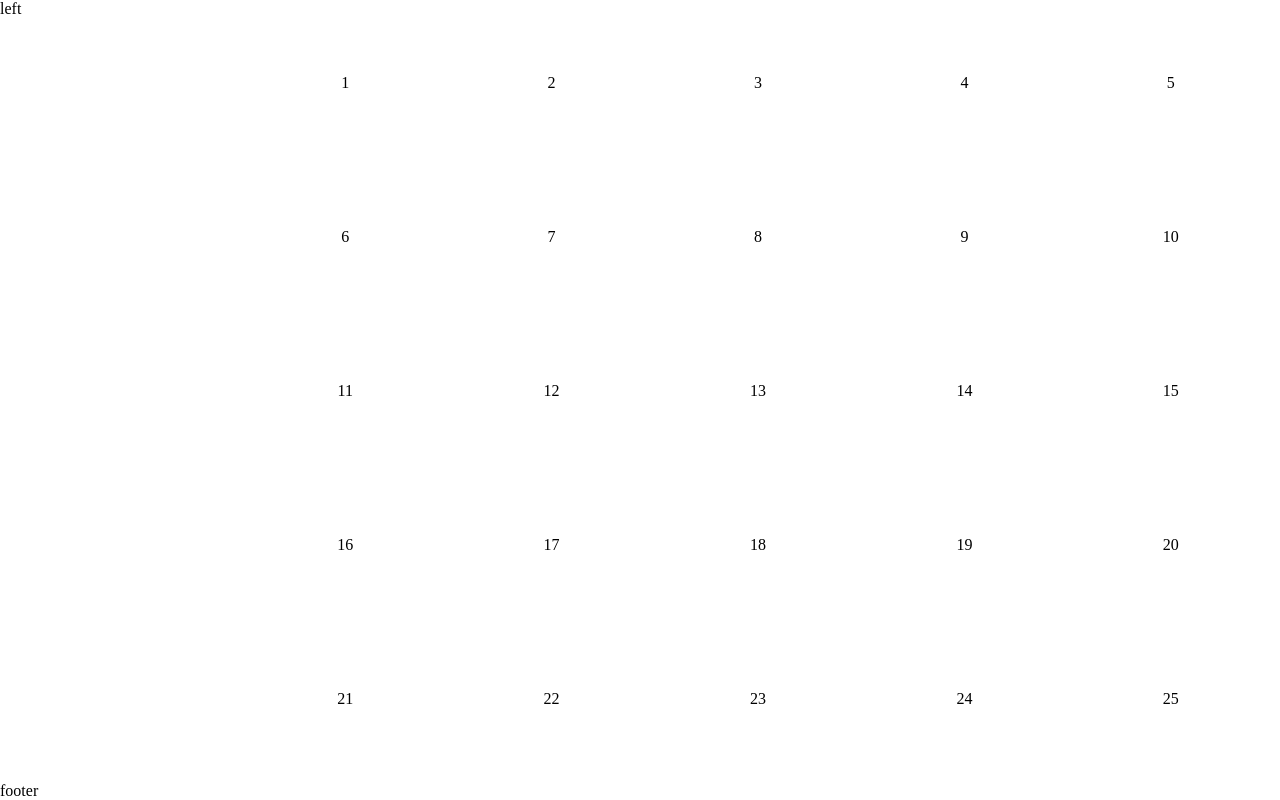
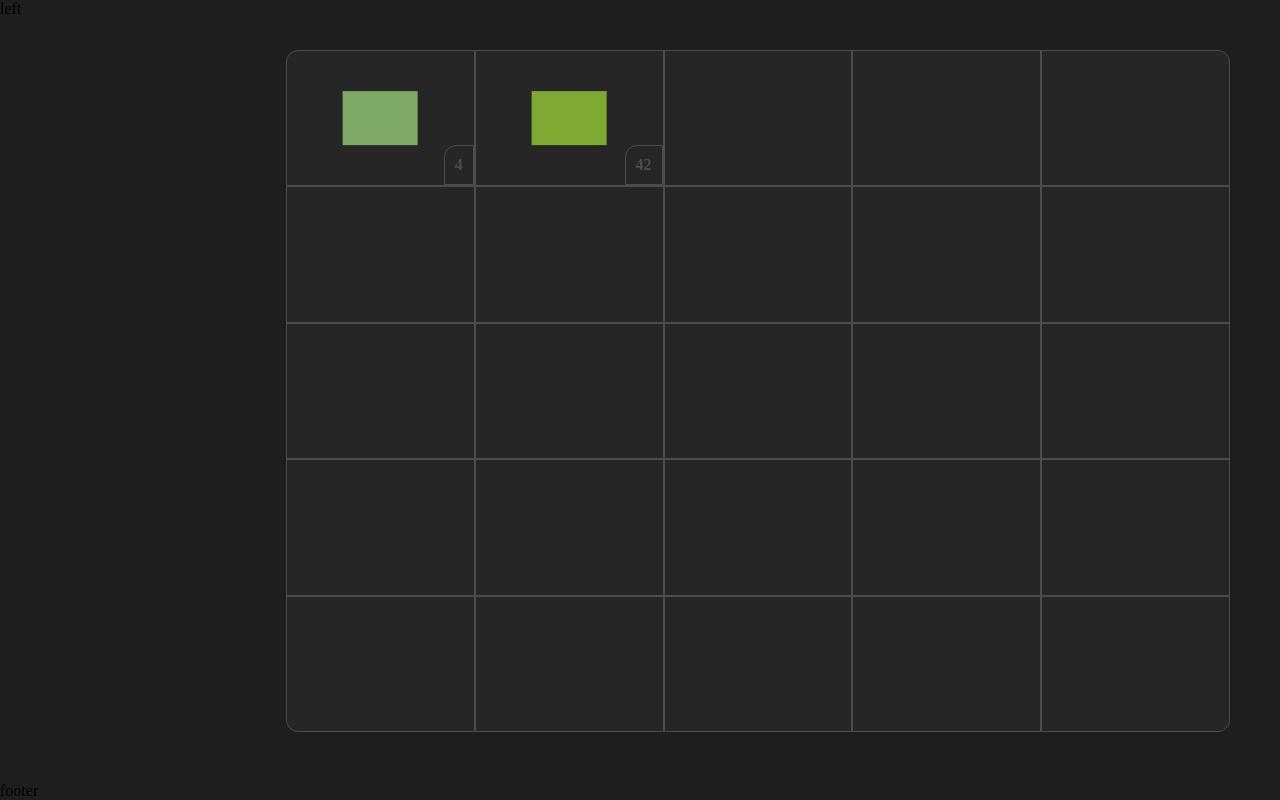
Before and after one commit to VvLlAa/ProductCards, a Vue app: page / in a window 1280 px wide. Built offline with nearby package versions, Linux system fonts and the light colour scheme; the HTML template or start-up script is replaced by a standard one.

Commit message:
feat: Created the basic structure of containers, grids, elements, and modal windows.

```diff
--- a/src/assets/base.css
+++ b/src/assets/base.css
@@ -3,3 +3,7 @@
   margin: 0;
   box-sizing: border-box;
 }
+
+body {
+  background-color: #1E1E1E;
+}
--- a/src/components/InventoryView.vue
+++ b/src/components/InventoryView.vue
@@ -3,6 +3,7 @@
 import LeftBlock from "@/components/LeftBlock/LeftBlock.vue";
 import RightBlock from "@/components/RightBlock/RightBlock.vue";
 import FooterBlock from "@/components/FooterBlock/FooterBlock.vue";
+import ModalWindow from "@/components/ModalWindow/ModalWindow.vue";
 </script>
 <template>
   <div class="inventory-view">
--- /dev/null
+++ b/src/components/ModalWindow/ModalWindow.vue
@@ -0,0 +1,129 @@
+<script setup lang="ts">
+import {useMainStore} from "@/stores/MainStore.ts";
+import {ref} from "vue";
+
+const MainStore = useMainStore();
+
+const removeBtn = ref<boolean>(false);
+
+const removeItem = () => {
+  removeBtn.value = !removeBtn.value ;
+};
+</script>
+
+<template>
+  <span
+      @click="MainStore.isOpenModalWindow = false"
+      v-if="MainStore.isOpenModalWindow"
+      class="close-modal"
+  />
+  <div
+      v-if="MainStore.isOpenModalWindow"
+      class="modal-window"
+  >
+    <div class="modal-window__content">
+      <div
+          @click="MainStore.isOpenModalWindow = false"
+          class="modal-window__close"
+      >
+        X
+      </div>
+      <div
+          class="modal-window__header"
+          :style="MainStore.contentModal?.color ? { 'background-color': `rgba(${MainStore.contentModal?.color})` } : {}"
+      />
+      <div class="modal-window__body">
+        <div class="modal-window__element"/>
+      </div>
+      <div class="modal-window__footer">
+        <button
+            @click="removeItem"
+            v-if="removeBtn"
+            class="modal-window__remove-btn"
+        >
+          Удалить предмет
+        </button>
+        <div v-else>
+          <input
+              placeholder="Введите количество"
+              type="text"
+              class="modal-window__remove-input"
+          >
+          <div>
+            <button @click="removeItem" class="modal-window__cancellation-btn">Отмена</button>
+            <button class="modal-window__confirm-btn">Подтвердить</button>
+          </div>
+        </div>
+      </div>
+    </div>
+  </div>
+</template>
+
+<style scoped lang="scss">
+.close-modal {
+  position: absolute;
+  width: 100%;
+  height: 100%;
+  cursor: pointer;
+}
+
+.modal-window {
+  position: absolute;
+  padding: 40px;
+  top: 50px;
+  right: 50px;
+  width: 40%;
+  height: calc(100% - 100px);
+  background-color: #262626;
+  border: 1px solid #4D4D4D;
+  border-radius: 12px;
+
+
+  &__content {
+    display: flex;
+    flex-direction: column;
+    width: 100%;
+    height: 100%;
+  }
+
+  &__close {
+    color: #fff;
+  }
+
+  &__header {
+    width: 100%;
+    height: 30%;
+  }
+
+  &__body {
+    flex-grow: 1;
+    border-top: 1px solid #4D4D4D;
+    border-bottom: 1px solid #4D4D4D;
+  }
+
+  &__footer {
+    margin-top: 16px;
+  }
+
+  &__remove-btn {
+    width: 100%;
+    padding: 20px 0;
+    background-color: #FA7272;
+    border-radius: 8px;
+    border: none;
+    color: #fff;
+    font-size: 14px;
+  }
+
+  &__remove-input {
+    height: 40px;
+    width: 100%;
+    padding: 10px;
+    border: 1px solid #4D4D4D;
+    background: none;
+    font-size: 16px;
+    color: #fff;
+  }
+}
+
+</style>
--- a/src/components/RightBlock/RightBlock.vue
+++ b/src/components/RightBlock/RightBlock.vue
@@ -1,7 +1,40 @@
 <script setup lang="ts">
-import {ref} from "vue";
+import {onMounted, ref} from "vue";
+import {type ListContentType, useMainStore} from "@/stores/MainStore.ts";
+import ModalWindow from "@/components/ModalWindow/ModalWindow.vue";
 
-const items = ref(Array.from({ length: 25 }, (_, i) => i + 1));
+const MainStore = useMainStore();
+const items = ref<Array<ListContentType>>(Array.from({ length: 25 }, (_, i) => {
+  return  {id: i, quantity: null, color: null}
+}));
+
+const isDragging = ref<boolean>(false);
+const movedItem = ref<ListContentType | number | null>(null);
+
+const handleDragStart = (index: number) => {
+  isDragging.value = true;
+  movedItem.value = items.value[index];
+};
+
+const handleDragEnd = () => {
+  isDragging.value = false;
+};
+
+const handleDragOver = (e: DragEvent, index: number) => {
+  e.preventDefault();
+  if (!isDragging.value) return;
+
+  const newItems = [...items.value];
+  const draggedItem = newItems.findIndex(item => item === movedItem.value);
+  [newItems[draggedItem], newItems[index]] = [newItems[index], newItems[draggedItem]];
+  items.value = newItems;
+};
+
+onMounted(() => {
+  MainStore.listContent.forEach((item, index) => {
+    items.value[index] = item;
+  })
+})
 </script>
 
 <template>
@@ -10,25 +43,81 @@ const items = ref(Array.from({ length: 25 }, (_, i) => i + 1));
         v-for="(item, index) in items"
         :key="index"
         class="right-block__item"
+        draggable="true"
+        @click="MainStore.openModalWindow(item)"
+        @dragstart="handleDragStart(index)"
+        @dragend="handleDragEnd"
+        @dragover="handleDragOver($event, index)"
+        @drop="handleDragEnd"
     >
-      {{item}}
+      <div
+          class="right-block__element"
+          :style="item.color ? { 'background-color': `rgba(${item.color})` } : {}"
+      />
+      <div :class="item.quantity ? 'right-block__quantity' : ''">
+        {{ item?.quantity }}
+      </div>
     </div>
+    <ModalWindow/>
   </div>
 </template>
 
 <style scoped lang="scss">
 .right-block {
+  position: relative;
   display: grid;
+  padding: 50px;
+  width: 100%;
+  height: 100%;
   grid-template-columns: repeat(5, 1fr);
   grid-template-rows: repeat(5, 1fr);
-  gap: 8px;
-  padding: 10px;
-  border-radius: 8px;
 
   &__item {
+    position: relative;
     display: flex;
     align-items: center;
     justify-content: center;
+    border: 1px solid rgba(77, 77, 77, 1);
+    background-color: #262626;
+    width: 100%;
+  }
+
+  &__element {
+    position: absolute;
+    width: 40%;
+    height: 40%;
+    left: 50%;
+    top: 50%;
+    transform: translate(-50%, -50%);
+  }
+
+  &__quantity {
+    position: absolute;
+    bottom: 0;
+    right: 0;
+    font-size: 16px;
+    padding: 10px;
+    border: 1px solid #4D4D4D;
+    border-top-left-radius: 12px;
+    background-color: #262626;
+    color: #4D4D4D;
+    font-weight: 600;
+  }
+
+  &__item:first-child {
+    border-top-left-radius: 12px;
+  }
+
+  &__item:nth-child(5) {
+    border-top-right-radius: 12px;
+  }
+
+  &__item:nth-child(21) {
+    border-bottom-left-radius: 12px;
+  }
+
+  &__item:nth-child(25) {
+    border-bottom-right-radius: 12px;
   }
 }
 </style>
--- a/src/stores/MainStore.ts
+++ b/src/stores/MainStore.ts
@@ -1,10 +1,25 @@
 import { ref, computed } from 'vue'
 import { defineStore } from 'pinia'
 
+export interface ListContentType {
+  id: number,
+  quantity: number | null,
+  color: string | null,
+}
+
 export const useMainStore = defineStore('MainStore', () => {
-  const listContent = ref([
+  const listContent = ref<ListContentType[]>([
+    {id: 1, quantity: 4, color: '127, 170, 101, 1'},
+    {id: 2, quantity: 42, color: '127, 170, 50, 1'}
+  ]);
 
-  ])
+  const isOpenModalWindow = ref<boolean>(false);
+  const contentModal = ref<ListContentType | null>(null);
 
-  return { }
+  const openModalWindow = (item: ListContentType) => {
+    isOpenModalWindow.value = true;
+    contentModal.value = item;
+  };
+
+  return { listContent, isOpenModalWindow, openModalWindow, contentModal }
 })
```
Also changed, not shown: src/components/UI/CancelButton.vue (added, +11 -0 lines), src/components/UI/ConfirmationButton.vue (added, +11 -0 lines), src/assets/main.css (line endings or trailing spaces).
